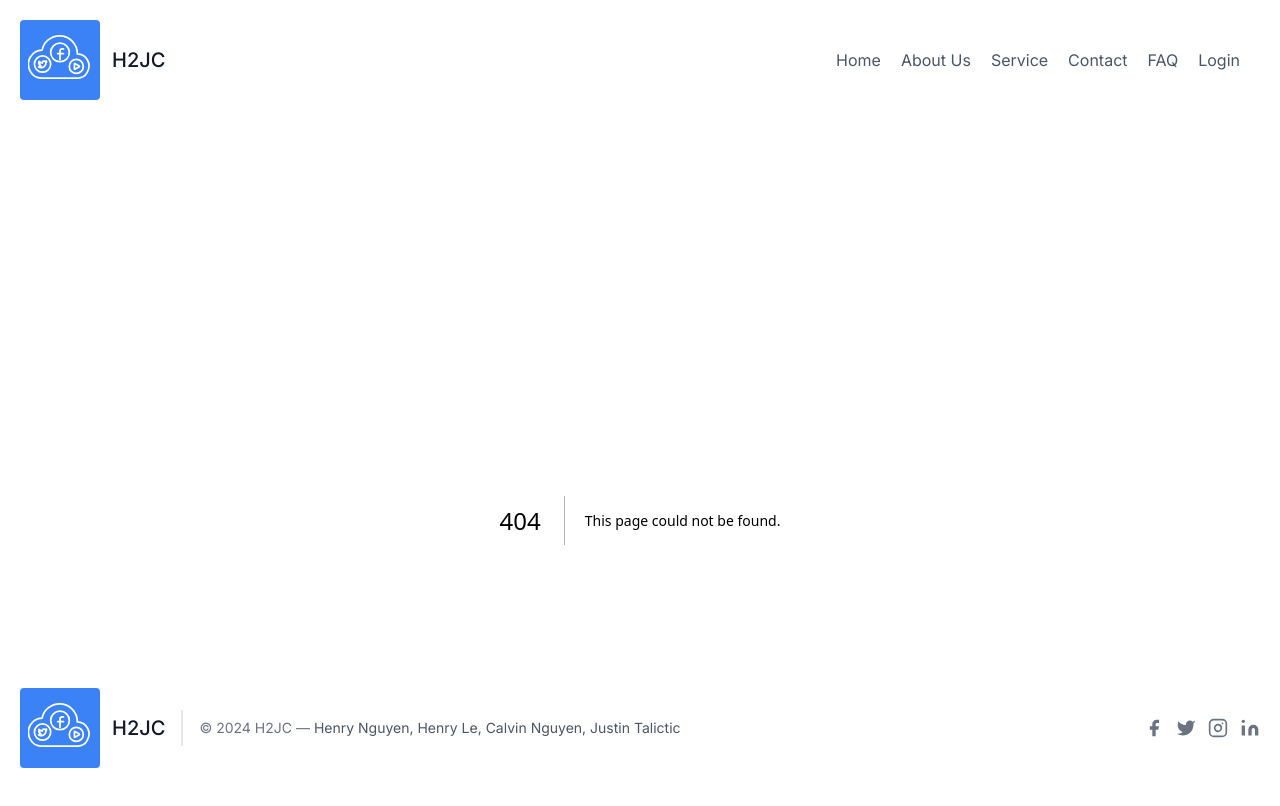
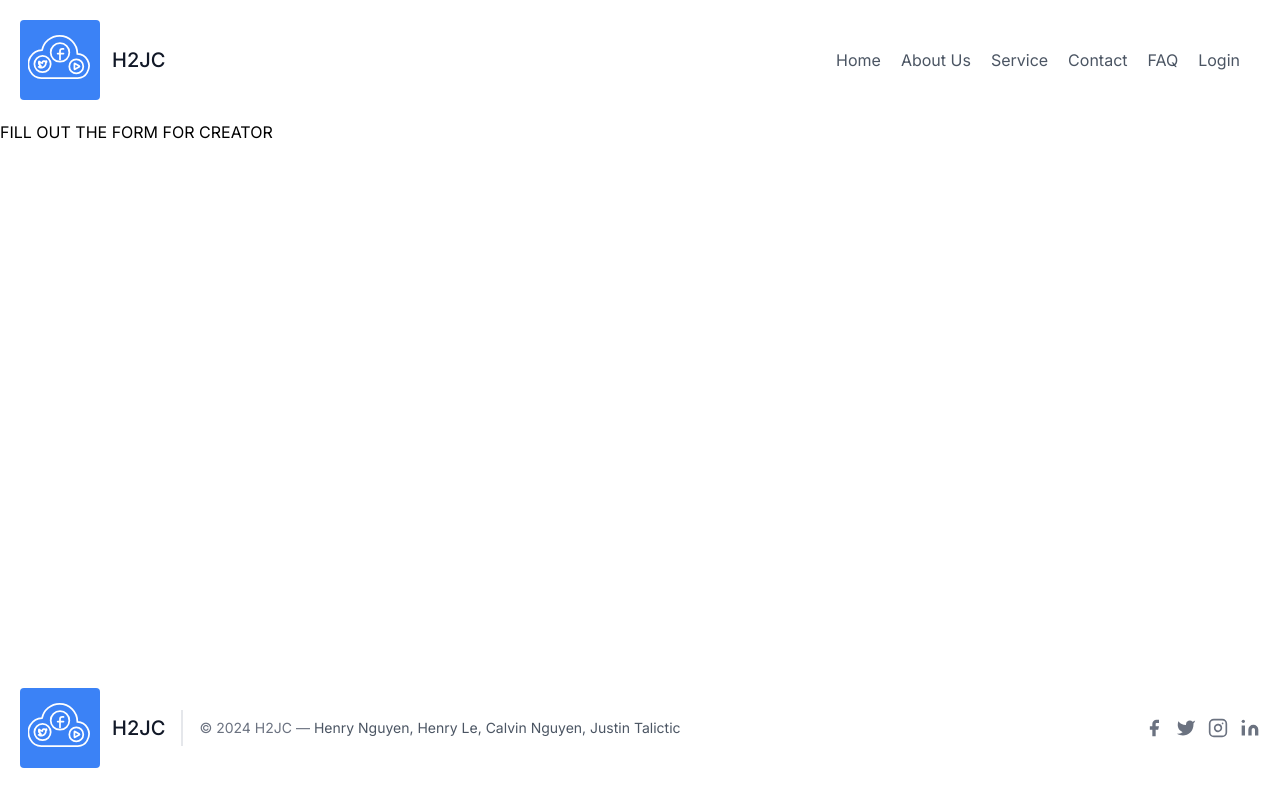
Before and after one commit to Henrycle16/Aesyn, a Next.js app in the folder client/: page /signup/creator in a window 1280 px wide. Before the commit this address had no page. Shown: the top 806 px of the page. Built offline with nearby package versions, Linux system fonts and the light colour scheme.

Commit message:
Creating nested page for Brand and Creator.

```diff
--- /dev/null
+++ b/client/src/app/signup/brand/page.tsx
@@ -0,0 +1,7 @@
+import React from 'react'
+
+export default function BrandQuestions() {
+  return (
+    <main>FILL OUT THE FORM FOR BRAND</main>
+  )
+}
--- /dev/null
+++ b/client/src/app/signup/creator/page.tsx
@@ -0,0 +1,7 @@
+import React from 'react'
+
+export default function CreatorQuestions() {
+  return (
+    <main>FILL OUT THE FORM FOR CREATOR</main>
+  )
+}
```
